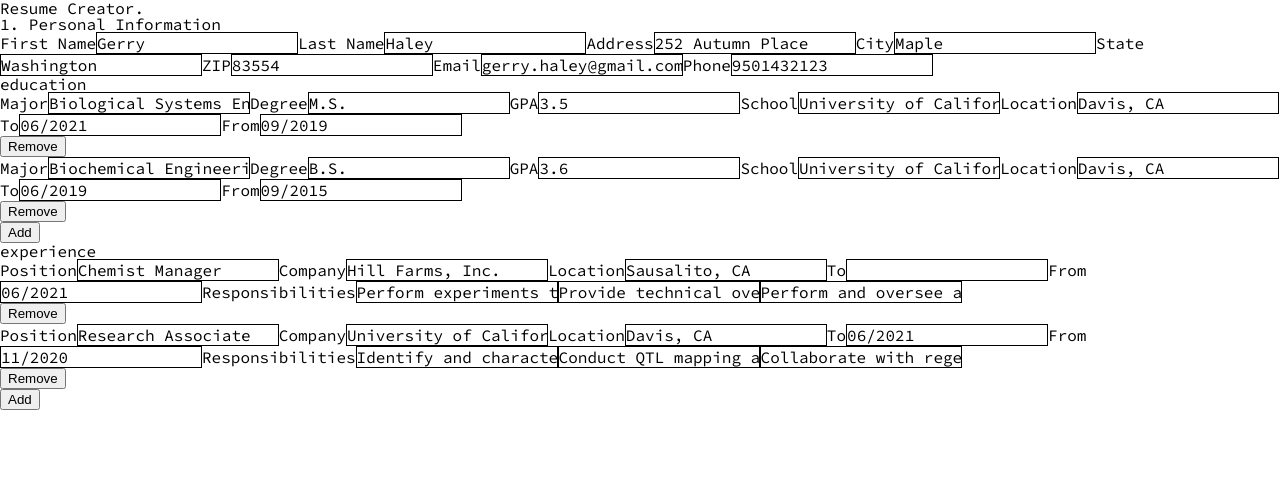
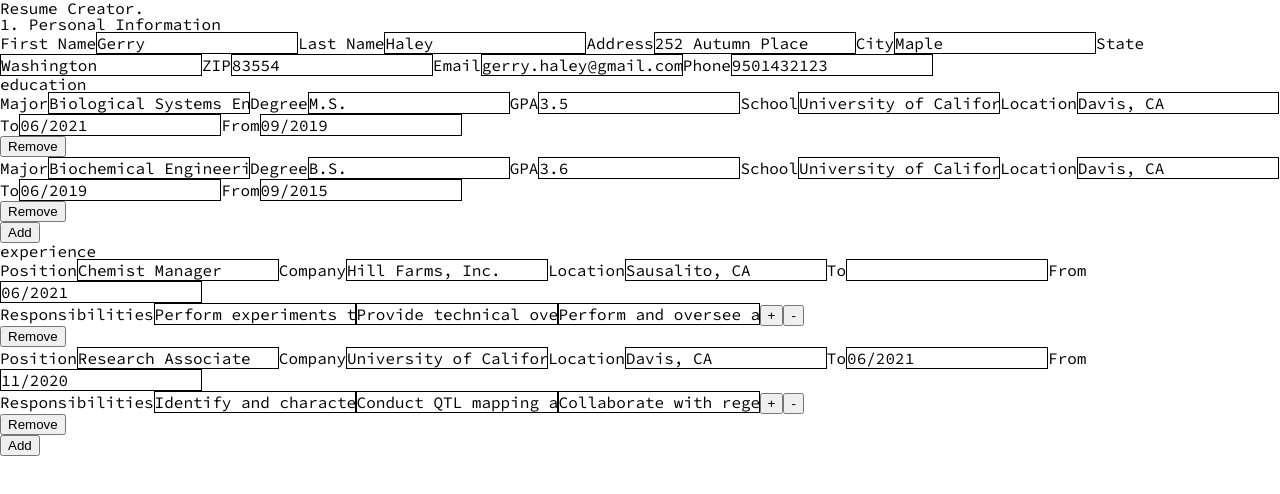
Before and after one commit to Datrinon/cv-maker, a React (Create React App) app: page / in a window 1280 px wide. Shown: the top 494 px of the page. Built offline with nearby package versions, Linux system fonts and the light colour scheme.

Commit message:
Add feature to push and remove from subsection list inputs
Add two more handlers to handle this list input. Note it only occurs for sections with subsections, the singular sections will need a separate integration.

```diff
--- a/src/components/App.js
+++ b/src/components/App.js
@@ -1,10 +1,12 @@
 import '../styles/App.css';
 import { Component } from 'react';
+// components
 import ProgressBar from "./ProgressBar";
 import Form from "./Form";
 import Navigation from "./Navigation";
-
+// models
 import Education from '../models/education';
+import Experience from '../models/experience';
 
 
 import _ from "lodash";
@@ -91,7 +93,12 @@ class App extends Component {
     this.resumeOnSubsectionAdd = this.resumeOnSubsectionAdd.bind(this);
     this.resumeOnSubsectionRemove = this.resumeOnSubsectionRemove.bind(this);
     this.resumeMultiSectionListOnChange = this.resumeMultiSectionListOnChange
-                                          .bind(this);
+        .bind(this);
+    this.resumeMultiSectionListOnAdd = this.resumeMultiSectionListOnAdd
+        .bind(this);
+    this.resumeMultiSectionListOnRemove = this.resumeMultiSectionListOnRemove
+        .bind(this);
+
   }
 
   resumeOnChange(section, event) {
@@ -139,6 +146,30 @@ class App extends Component {
     });
   }
 
+  resumeMultiSectionListOnAdd(section, subsectionIndex, event) {
+    this.setState((state) => {
+      let field = event.target.dataset.field;
+
+      let resume = _.cloneDeep(state.resume);
+
+      resume[section][subsectionIndex][field].push("");
+
+      return {resume: resume};
+    });
+  }
+
+  resumeMultiSectionListOnRemove(section, subsectionIndex, event) {
+    this.setState((state) => {
+      let field = event.target.dataset.field;
+
+      let resume = _.cloneDeep(state.resume);
+
+      resume[section][subsectionIndex][field].pop();
+
+      return {resume: resume};
+    });
+  }
+
   resumeOnSubsectionAdd(section) {
     this.setState((state) => {
       let resume = _.cloneDeep(state.resume);
@@ -173,7 +204,7 @@ class App extends Component {
 
   // for debug purposes
   componentDidUpdate() {
-    console.log(this.state.resume.education);
+    console.log(this.state.resume.experience);
   }
 
   render() {
@@ -188,6 +219,8 @@ class App extends Component {
             onChange={this.resumeOnChange}
             onMultiChange={this.resumeMultiSectionOnChange}
             onMultiListChange={this.resumeMultiSectionListOnChange}
+            onMultiListAdd={this.resumeMultiSectionListOnAdd}
+            onMultiListRemove={this.resumeMultiSectionListOnRemove}
             onSubsectionAdd={this.resumeOnSubsectionAdd}
             onSubsectionRemove={this.resumeOnSubsectionRemove}
           />
--- a/src/components/Form.js
+++ b/src/components/Form.js
@@ -85,7 +85,7 @@ const Input = ({forValue, labelText, type, onChange, value, ...others}) => {
  * {minlength: 0}.
  * @returns {JSXElement}
  */
-const ListInput = ({forValue, labelText, onChange, values, ...others}) => {
+const ListInput = ({forValue, labelText, onChange, onAdd, onRemove, values, ...others}) => {
 
   forValue = toHyphenCase(labelText);
 
@@ -104,10 +104,14 @@ const ListInput = ({forValue, labelText, onChange, values, ...others}) => {
   });
 
   return (
-    <label htmlFor={forValue}>
-      <span>{labelText}</span>
-      {bullets}
-  </label>
+    <div>
+      <label htmlFor={forValue}>
+        <span>{labelText}</span>
+        {bullets}
+      </label>
+      <button data-field={toCamelCase(labelText)} type="button" onClick={onAdd}>+</button>
+      <button data-field={toCamelCase(labelText)} type="button" onClick={onRemove}>-</button>
+    </div>
   );
 }
 
@@ -148,6 +152,8 @@ const inputToElement = (array, props) => {
           forValue={elem.label}
           labelText={elem.label}
           onChange={props.onSubsectionListChange.bind(null, index)}
+          onAdd={props.onSubsectionListAdd.bind(null, index)}
+          onRemove={props.onSubsectionListRemove.bind(null, index)}
           values={props["data"][index][toCamelCase(elem.label)]}
           {...elem.other}
          />
@@ -315,6 +321,14 @@ class Form extends Component{
             .props
             .onMultiListChange
             .bind(null, this.experienceSection.title)}
+          onSubsectionListAdd={this
+            .props
+            .onMultiListAdd
+            .bind(null, this.experienceSection.title)}
+          onSubsectionListRemove={this
+            .props
+            .onMultiListRemove
+            .bind(null, this.experienceSection.title)}
         />
 
       </form>
```
